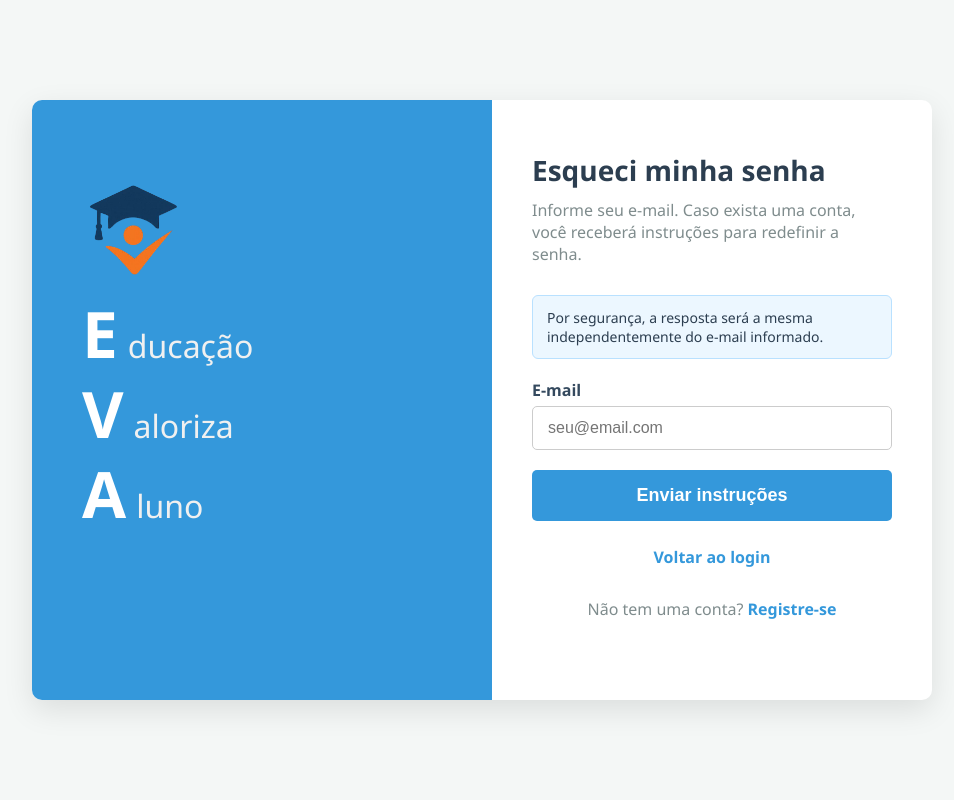
After one commit to OrunbAfira/eva, a PHP site: page /esqueci_senha.php in a window 1280 px wide. The commit adds this page. Shown: the whole page, without its empty margins (158-1112 px from the left). Run offline with PHP 8.4, Linux system fonts and the light colour scheme.

Commit message:
feat(auth): página 'Esqueci minha senha' baseada no index e link no login

```diff
--- /dev/null
+++ b/esqueci_senha.php
@@ -0,0 +1,102 @@
+<!DOCTYPE html>
+<html lang="pt-BR">
+<head>
+    <meta charset="UTF-8">
+    <meta name="viewport" content="width=device-width, initial-scale=1.0">
+    <title>Esqueci minha senha - EVA</title>
+    <style>
+        /* Estilo geral e reset (baseado no index.php) */
+        * { margin: 0; padding: 0; box-sizing: border-box; }
+        body {
+            font-family: 'Segoe UI', Tahoma, Geneva, Verdana, sans-serif;
+            background-color: #f4f7f6; color: #333;
+            display: flex; justify-content: center; align-items: center;
+            height: 100vh; overflow: hidden;
+        }
+        /* Container principal */
+        .login-container {
+            display: flex; width: 900px; height: 600px; background-color: #fff;
+            box-shadow: 0 10px 30px rgba(0, 0, 0, 0.1); border-radius: 10px; overflow: hidden;
+        }
+        .login-image {
+            flex: 1; background-color: #3498db; display: flex; justify-content: flex-start;
+            align-items: flex-start; padding: 50px;
+        }
+        /* Coluna do formulário (direita) */
+        .login-form { flex: 1; padding: 40px; display: flex; flex-direction: column; justify-content: center; }
+        .login-form h1 { font-size: 28px; margin-bottom: 10px; color: #2c3e50; }
+        .login-form p { font-size: 16px; color: #7f8c8d; margin-bottom: 30px; }
+        .input-group { margin-bottom: 20px; }
+        .input-group label { display: block; margin-bottom: 5px; font-weight: bold; color: #34495e; }
+        .input-group input { width: 100%; padding: 12px 15px; border: 1px solid #ccc; border-radius: 5px; font-size: 16px; }
+        .input-group input:focus { outline: none; border-color: #3498db; }
+        .btn-primary {
+            width: 100%; padding: 15px; background-color: #3498db; border: none; border-radius: 5px;
+            color: #fff; font-size: 18px; font-weight: bold; cursor: pointer; transition: background-color 0.3s;
+        }
+        .btn-primary:hover { background-color: #2980b9; }
+        .links { text-align: center; margin-top: 25px; font-size: 14px; color: #7f8c8d; }
+        .links a { color: #3498db; text-decoration: none; font-weight: bold; }
+        .links a:hover { text-decoration: underline; }
+        .info { background: #ecf7ff; border: 1px solid #b9e1ff; color: #2c3e50; padding: 12px 14px; border-radius: 6px; margin-bottom: 20px; font-size: 14px; }
+
+        /* Animações (base do index) */
+        .container-animacao { position: relative; width: 300px; height: 450px; display: flex; flex-direction: column; align-items: flex-start; }
+        .logo-animacao { margin: 20px 0; width: 100px; height: auto; z-index: 10; }
+        .bloco-letra { position: absolute; display: flex; align-items: baseline; font-size: 4em; font-weight: bold; color: #ffffff; white-space: nowrap; }
+        .letra { z-index: 10; }
+        .palavra { font-size: 0.5em; font-weight: normal; margin-left: 10px; color: #f0f0f0; opacity: 0; transition: opacity 0.5s ease-out; }
+        #bloco-e { top: 140px; left: 0; }
+        #bloco-v { top: 140px; left: 70px; }
+        #bloco-a { top: 140px; left: 140px; }
+        #bloco-v { animation: girarDescerV 1.5s ease-out forwards; animation-delay: 0.5s; }
+        #bloco-a { animation: girarDescerA 1.5s ease-out forwards; animation-delay: 1s; }
+        .bloco-letra.animacao-completa .palavra { opacity: 1; }
+        @keyframes girarDescerV { 0% { transform: rotate(0deg); left: 70px; top: 140px; } 100% { transform: rotate(360deg); left: 0; top: 220px; } }
+        @keyframes girarDescerA { 0% { transform: rotate(0deg); left: 140px; top: 140px; } 100% { transform: rotate(360deg); left: 0; top: 300px; } }
+    </style>
+</head>
+<body>
+    <div class="login-container">
+        <div class="login-image">
+            <div class="container-animacao">
+                <img src="images/logo.png" alt="Logo EVA" class="logo-animacao">
+                <div class="bloco-letra" id="bloco-e"><span class="letra">E</span><span class="palavra">ducação</span></div>
+                <div class="bloco-letra" id="bloco-v"><span class="letra">V</span><span class="palavra">aloriza</span></div>
+                <div class="bloco-letra" id="bloco-a"><span class="letra">A</span><span class="palavra">luno</span></div>
+            </div>
+        </div>
+
+        <div class="login-form">
+            <h1>Esqueci minha senha</h1>
+            <p>Informe seu e-mail. Caso exista uma conta, você receberá instruções para redefinir a senha.</p>
+
+            <div class="info">Por segurança, a resposta será a mesma independentemente do e-mail informado.</div>
+
+            <form method="post" action="#">
+                <div class="input-group">
+                    <label for="email">E-mail</label>
+                    <input type="email" id="email" name="email" placeholder="seu@email.com" required>
+                </div>
+                <button type="submit" class="btn-primary">Enviar instruções</button>
+            </form>
+
+            <div class="links">
+                <p><a href="index.php">Voltar ao login</a></p>
+                <p>Não tem uma conta? <a href="register.php">Registre-se</a></p>
+            </div>
+        </div>
+    </div>
+
+    <script>
+        document.addEventListener('DOMContentLoaded', () => {
+            const totalAnimationTimeA = 1.5 * 1000 + 1 * 1000; // 2.5s
+            setTimeout(() => {
+                document.getElementById('bloco-e').classList.add('animacao-completa');
+                document.getElementById('bloco-v').classList.add('animacao-completa');
+                document.getElementById('bloco-a').classList.add('animacao-completa');
+            }, totalAnimationTimeA);
+        });
+    </script>
+</body>
+</html>
--- a/index.php
+++ b/index.php
@@ -45,6 +45,9 @@
                     <input type="password" id="password" name="password" placeholder="Senha" required>
                 </div>
 
+                <div class="form-options">
+                    <div></div> <a href="esqueci_senha.php">Esqueci minha senha</a>
+                </div>
 
                 <button type="submit" class="btn-login">Entrar</button>
             </form>
```
